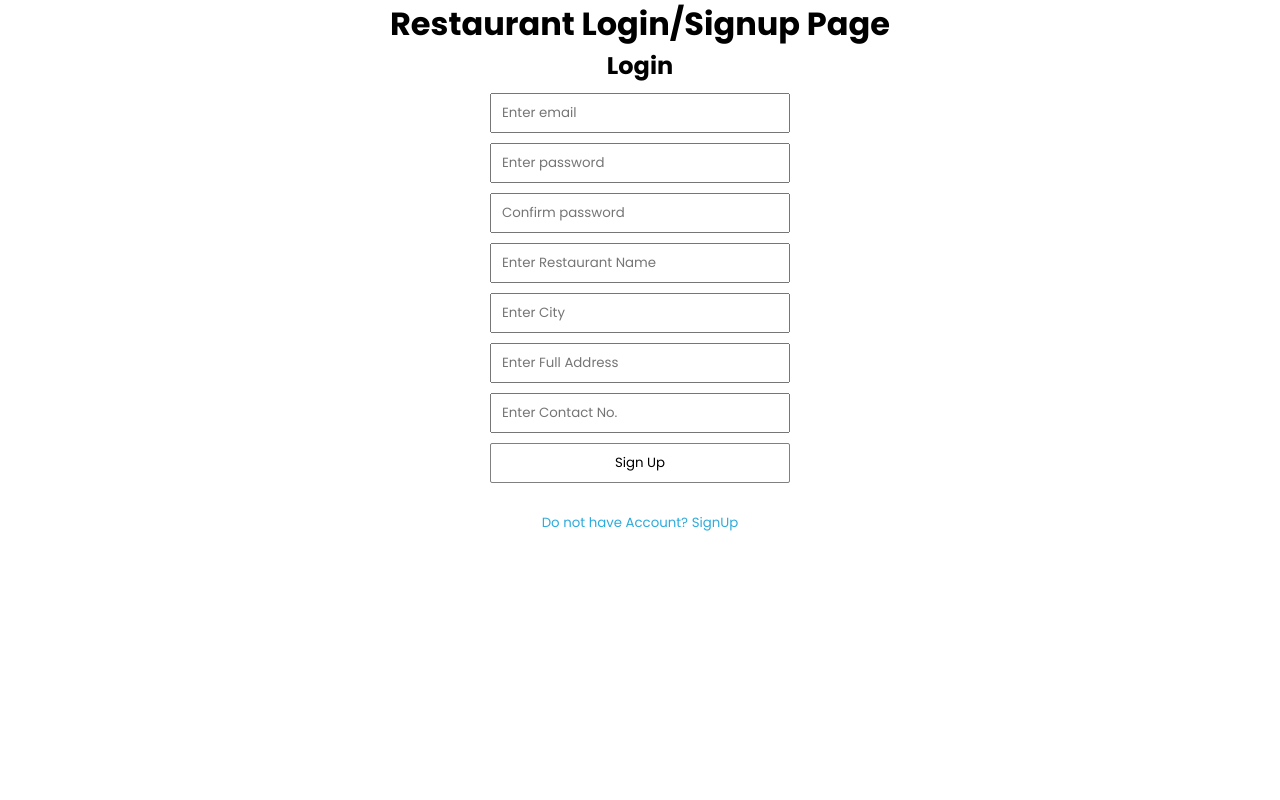
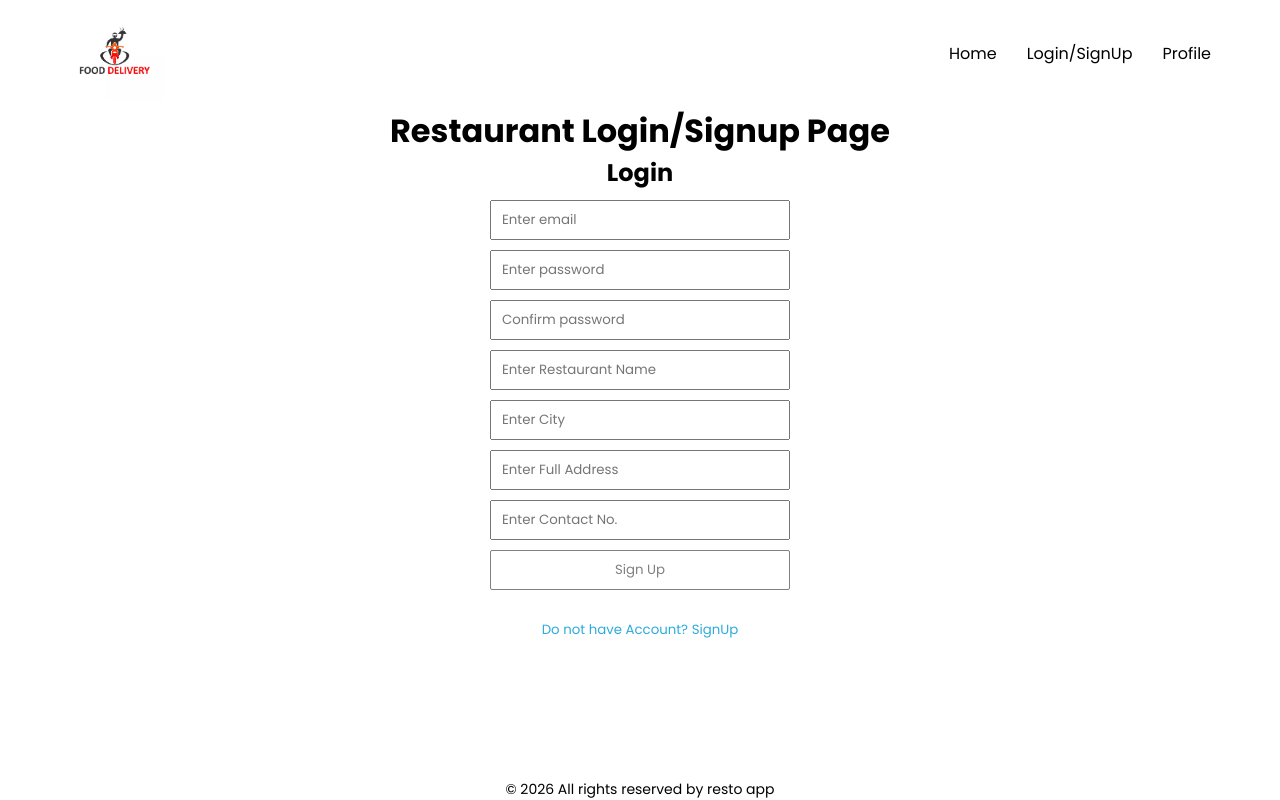
Before and after one commit to syedalaiba52/resto-app, a Next.js app: page /restaurant in a window 1280 px wide. Built offline with nearby package versions, Linux system fonts and the light colour scheme.

Commit message:
Header & Footer for Restaurant Pages

```diff
--- /dev/null
+++ b/src/app/_components/Footer.jsx
@@ -0,0 +1,13 @@
+import React from "react";
+
+const Footer = () => {
+  return (
+    <>
+      <div className="footer-wrapper">
+        <p>&copy; 2026 All rights reserved by resto app</p>
+      </div>
+    </>
+  );
+};
+
+export default Footer;
--- /dev/null
+++ b/src/app/_components/RestaurantHeader.jsx
@@ -0,0 +1,35 @@
+import Image from "next/image";
+import Link from "next/link";
+import React from "react";
+
+const RestaurantHeader = () => {
+  return (
+    <>
+      <div className="header-wrapper">
+        <div className="logo">
+          <Image
+            width={100} height={100}
+            src="/images/logo.webp"
+            alt="logo image"
+          />
+        </div>
+
+        <ul>
+          <li>
+            <Link href="/">Home</Link>
+          </li>
+
+          <li>
+            <Link href="/">Login/SignUp</Link>
+          </li>
+
+          <li>
+            <Link href="/">Profile</Link>
+          </li>
+        </ul>
+      </div>
+    </>
+  );
+};
+
+export default RestaurantHeader;
--- a/src/app/globals.css
+++ b/src/app/globals.css
@@ -24,6 +24,7 @@
   background: transparent;
   border: solid 1px gray;
   border-radius: 2px;
+  color: gray;
 }
 
 .container {
@@ -31,9 +32,9 @@
 }
 
 .button-link {
-	border: none;
-	background: none;
+  border: 0;
+  background: transparent;
   cursor: pointer;
   color: rgb(45, 171, 220);
-	margin: 20px;
+  margin: 20px 0px 50px 0px;
 }
--- a/src/app/layout.jsx
+++ b/src/app/layout.jsx
@@ -1,5 +1,6 @@
 import { Geist, Geist_Mono } from "next/font/google";
 import "./globals.css";
+import Footer from "./_components/Footer";
 
 const geistSans = Geist({
   variable: "--font-geist-sans",
@@ -19,7 +20,10 @@ export const metadata = {
 export default function RootLayout({ children }) {
   return (
     <html lang="en" className={`${geistSans.variable} ${geistMono.variable}`}>
-      <body>{children}</body>
+      <body>{children}
+
+        <Footer/>
+      </body>
     </html>
   );
 }
--- a/src/app/restaurant/page.jsx
+++ b/src/app/restaurant/page.jsx
@@ -3,6 +3,8 @@
 import { useState } from "react";
 import RestaurantLogin from "../_components/RestaurantLogin";
 import RestaurantSignup from "../_components/RestaurantSignUp";
+import RestaurantHeader from "../_components/RestaurantHeader";
+import "./style.css"
 
 const Restaurant = () => {
   const [login, setLogin] = useState(true);
@@ -10,6 +12,7 @@ const Restaurant = () => {
   return (
     <>
       <div className="container">
+        <RestaurantHeader/>
         <h1>Restaurant Login/Signup Page</h1>
 
         {login ? <RestaurantLogin /> : <RestaurantSignup />}
--- /dev/null
+++ b/src/app/restaurant/style.css
@@ -0,0 +1,32 @@
+/* header */
+.header-wrapper {
+    display: flex;
+    align-items: center;
+    justify-content: space-between;
+    width: 90%;
+    margin: 0 auto;
+}
+
+.header-wrapper ul {
+    display: flex;
+    align-items: center;
+    justify-content: center;
+    gap: 20px;
+    list-style-type: none;
+}
+
+.header-wrapper ul li a {
+    padding: 5px;
+    color: black;
+    text-decoration: none;
+}
+
+/* footer */
+.footer-wrapper {
+  text-align: center;
+  background: #ffffff;
+  position: fixed;
+  bottom: 0;
+  width: 100%;
+  font-size: 14px;
+}
```
Also changed, not shown: public/images/logo.webp (added). Lines whose indentation alone changed are shown as unchanged.
